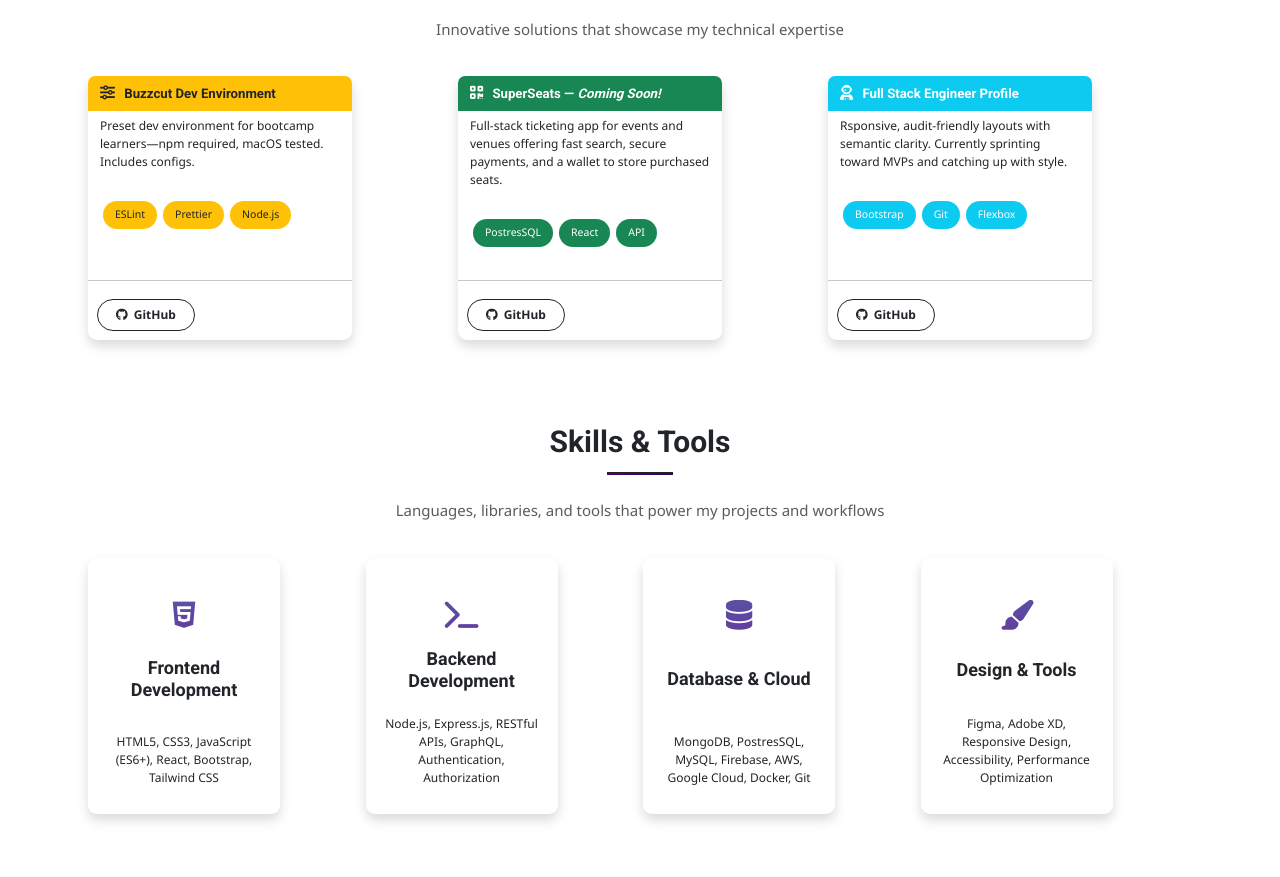
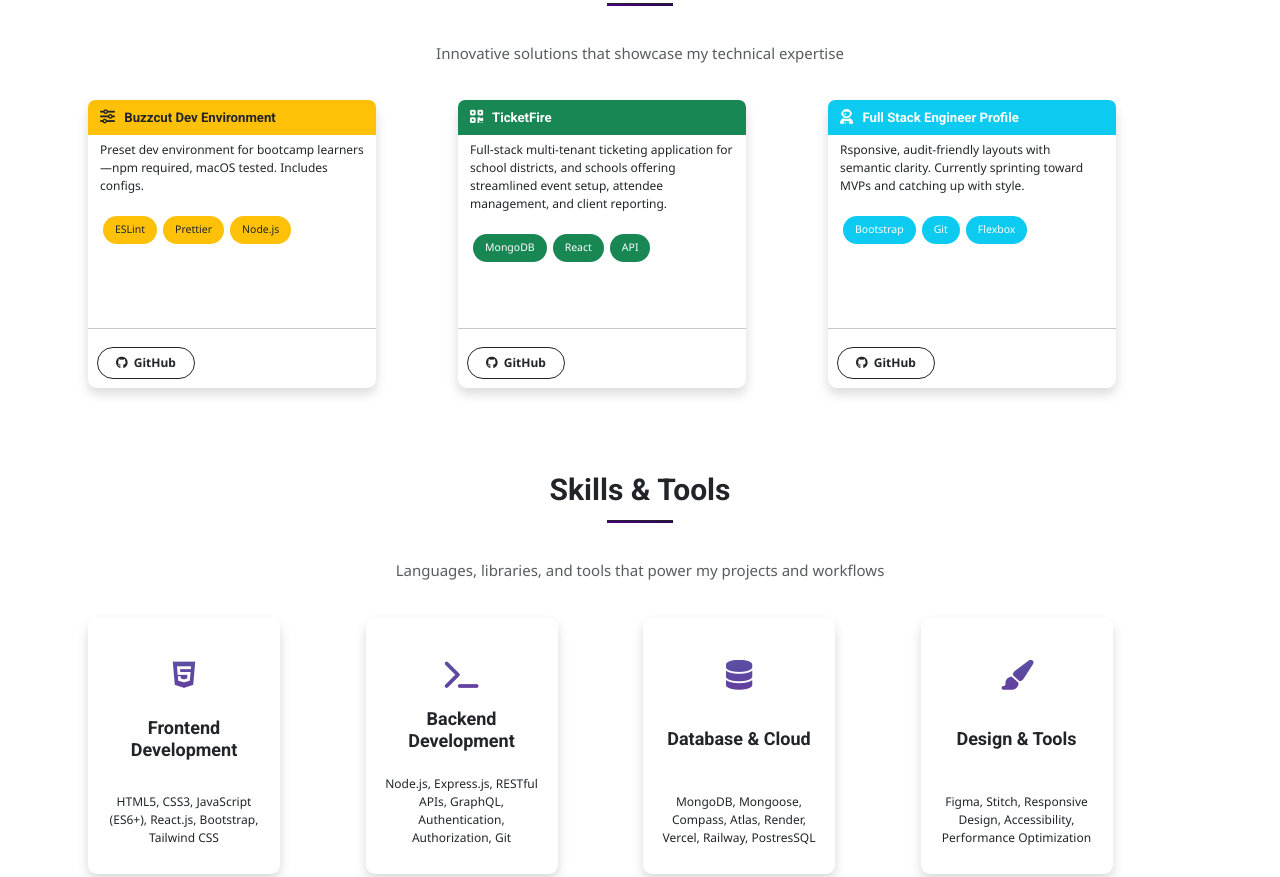
Before and after one commit to jacobdavidstern/jacobdavidstern.github.io, a website: page index.html in a window 1280 px wide. Shown: the part 595-1472 px from the top of the page. Drawn offline with nearby package versions, Linux system fonts and the light colour scheme.

Commit message:
docs(index): refresh GH Pages index with updated values and tech stack

```diff
--- a/index.html
+++ b/index.html
@@ -102,7 +102,7 @@
                 I’m Jacob Stern, a developer focused on building engaging
                 responsive web experiences.
               </p>
-              <div class="d-flex flex-wrap gap-2 mt-1 justify-content-center">
+              <div class="d-flex flex-wrap gap-2 mt-1">
                 <a role="button" href="#projects" class="btn btn-primary">
                   <i class="fas fa-eye me-1"></i>
                   View My Work
@@ -152,7 +152,7 @@
                   </h5>
                 </div>
                 <div class="project-body">
-                  <p class="mb-1.5">
+                  <p class="mb-1">
                     Preset dev environment for bootcamp learners—npm required,
                     macOS tested. Includes configs.
                   </p>
@@ -182,25 +182,24 @@
               </div>
             </div>
             <div class="col-12 col-sm-6 col-md-4">
-              <!-- Project: SuperSeats -->
+              <!-- Project: TicketFire -->
               <div class="card-base project-card">
                 <div class="project-header-custom bg-success text-white">
                   <h5 class="card-title project-header mb-0">
                     <i class="fa-solid fa-qrcode project-icon"></i>
-                    SuperSeats —
-                    <em>Coming Soon!</em>
+                    TicketFire
                   </h5>
                 </div>
                 <div class="project-body">
-                  <p class="mb-1.5">
-                    Full-stack ticketing app for events and venues offering fast
-                    search, secure payments, and a wallet to store purchased
-                    seats.
+                  <p class="mb-1">
+                    Full‑stack multi-tenant ticketing application for school
+                    districts, and schools offering streamlined event setup,
+                    attendee management, and client reporting.
                   </p>
                   <div
                     class="project-pill-group d-flex flex-wrap justify-content-start gap-2 mt-3">
                     <span class="project-pill bg-success text-white">
-                      PostresSQL
+                      MongoDB
                     </span>
                     <span class="project-pill bg-success text-white">
                       React
@@ -212,7 +211,7 @@
                 <div class="project-footer">
                   <a
                     role="button"
-                    href="https://github.com/jacobdavidstern"
+                    href="https://github.com/jacobdavidstern/fse-instructor/tree/master/major-project-5-ticketfire"
                     class="btn btn-outline-github">
                     <i class="fa-brands fa-github me-1"></i>
                     GitHub
@@ -230,7 +229,7 @@
                   </h5>
                 </div>
                 <div class="project-body">
-                  <p class="mb-1.5">
+                  <p class="mb-1">
                     Rsponsive, audit-friendly layouts with semantic clarity.
                     Currently sprinting toward MVPs and catching up with style.
                   </p>
@@ -274,7 +273,8 @@
                 <i class="fa-brands fa-html5 skill-icon"></i>
                 <h4 class="skill-title fw-bold">Frontend Development</h4>
                 <p class="skill-description">
-                  HTML5, CSS3, JavaScript (ES6+), React, Bootstrap, Tailwind CSS
+                  HTML5, CSS3, JavaScript (ES6+), React.js, Bootstrap, Tailwind
+                  CSS
                 </p>
               </div>
             </div>
@@ -285,7 +285,7 @@
                 <h4 class="skill-title fw-bold">Backend Development</h4>
                 <p class="skill-description">
                   Node.js, Express.js, RESTful APIs, GraphQL, Authentication,
-                  Authorization
+                  Authorization, Git
                 </p>
               </div>
             </div>
@@ -295,8 +295,8 @@
                 <i class="fa-solid fa-database skill-icon"></i>
                 <h4 class="skill-title fw-bold">Database & Cloud</h4>
                 <p class="skill-description">
-                  MongoDB, PostresSQL, MySQL, Firebase, AWS, Google Cloud,
-                  Docker, Git
+                  MongoDB, Mongoose, Compass, Atlas, Render, Vercel, Railway,
+                  PostresSQL
                 </p>
               </div>
             </div>
@@ -306,7 +306,7 @@
                 <i class="fa-solid fa-paintbrush skill-icon"></i>
                 <h4 class="skill-title fw-bold">Design & Tools</h4>
                 <p class="skill-description">
-                  Figma, Adobe XD, Responsive Design, Accessibility, Performance
+                  Figma, Stitch, Responsive Design, Accessibility, Performance
                   Optimization
                 </p>
               </div>
@@ -354,7 +354,7 @@
               <div class="metrics-grid">
                 <div class="card-base metric-card">
                   <h2 class="h2 display-5 metric-card-header fw-bold py-2">
-                    3+
+                    10
                   </h2>
                   <p>Years Support Experience</p>
                 </div>
@@ -366,7 +366,7 @@
                 </div>
                 <div class="card-base metric-card">
                   <h2 class="h2 display-5 metric-card-header fw-bold py-2">
-                    17k
+                    100k
                   </h2>
                   <p>Support Tickets Resolved</p>
                 </div>
--- a/styles.css
+++ b/styles.css
@@ -7,6 +7,7 @@
 
 html {
   font-size: 75%; /* scale rem sizes down 25% */
+  overflow-x: hidden;
 }
 
 body {
@@ -14,13 +15,11 @@
   font-weight: normal;
 }
 
-/* prettierignore-start */
 /* prettier-ignore */
 h1, h2, h3, h4, h5, h6 {
   font-family: 'Roboto', sans-serif;
   font-weight: bold;
 }
-/* prettierignore-end */
 
 /* Layout */
 
@@ -35,7 +34,7 @@
 .section-subheading {
   font-size: 1.25rem;
   font-weight: normal;
-  padding: 1rem 0 2rem 0;
+  padding: 2rem 0;
   color: var(--bs-secondary-color); /* or white-muted */
 }
 
@@ -63,6 +62,7 @@
 }
 
 /* Buttons */
+
 .btn:hover {
   opacity: 0.9;
 }
@@ -143,8 +143,8 @@
   display: flex;
   flex-direction: column;
   aspect-ratio: 1 / 1;
-  min-width: 19rem;
-  max-width: 22rem;
+  min-width: 21rem;
+  max-width: 24rem;
   gap: 0.5rem;
   min-height: 100%;
 }
```
Also changed, not shown: README.md.
